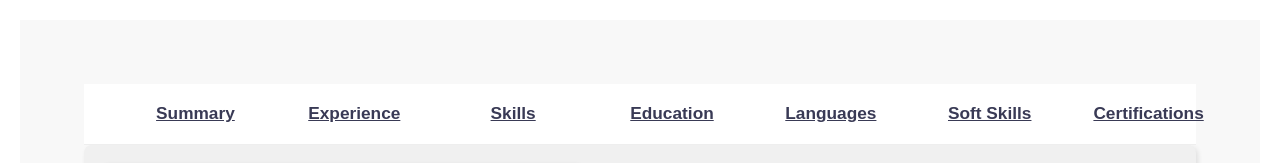
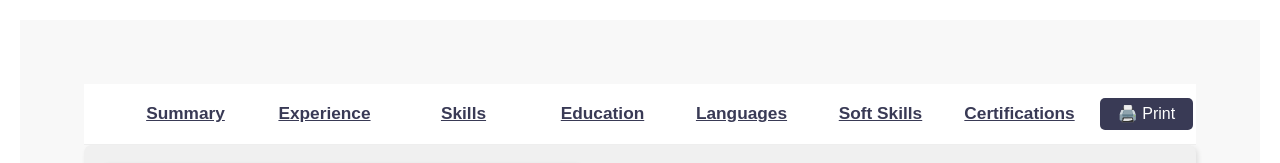
Before and after one commit to SnehilBelekar/snehilbelekar.github.io, a Vue app: page / in a window 1280 px wide. Shown: the top 163 px of the page. Built offline with nearby package versions, Linux system fonts and the light colour scheme.

Commit message:
update website with print functionality

```diff
--- a/src/App.vue
+++ b/src/App.vue
@@ -5,7 +5,13 @@
         <li v-for="section in resumeData.sections" :key="section.title">
           <a :href="'#' + section.title.toLowerCase()" @click.prevent="scrollToSection(section.title)">{{ section.title }}</a>
         </li>
-      </ul>
+        <li>
+          <!-- Print Button -->
+          <button class="print-btn" @click="printPage" title="Print Resume">
+            🖨️ Print
+          </button>
+        </li>      </ul>
+
     </nav>
     <div class="content-wrapper">
       <header class="header-container">
@@ -75,6 +81,7 @@
   </div>
 </template>
 
+
 <script setup lang="ts">
 import resumeData from './data/resumeData';
 import Section from './components/Section.vue';
@@ -87,6 +94,10 @@ const scrollToSection = (sectionTitle: string) => {
   }
 };
 
+const printPage = () => {
+  window.print();
+};
+
 const summarySection = resumeData.sections.find(section => section.title === 'Summary');
 
 const leftPanelSections = resumeData.sections.filter(section =>
@@ -97,12 +108,3 @@ const rightPanelSections = resumeData.sections.filter(
   section => !['Skills', 'Languages', 'Soft Skills', 'Certifications', 'Education', 'Summary'].includes(section.title)
 );
 </script>
-
-<style scoped>
-.summary-section {
-  margin: 24px 0 0 0;
-  padding: 16px 24px;
-  background: #f9f9f9;
-  border-radius: 8px;
-}
-</style>
--- a/src/styles/main.css
+++ b/src/styles/main.css
@@ -267,6 +267,13 @@ text-shadow: 1px 1px 2px rgba(0, 0, 0, 0.5);
   color: white;
 }
 
+.summary-section {
+  margin: 24px 0 0 0;
+  padding: 16px 24px;
+  background: #f9f9f9;
+  border-radius: 8px;
+}
+
 /* ====== Panel Layout Styles ====== */
 
 /* Wrapper for both panels below the header */
@@ -354,6 +361,58 @@ text-shadow: 1px 1px 2px rgba(0, 0, 0, 0.5);
   text-decoration: underline;
 }
 
+/* Print Button Style */
+.print-btn {
+  margin-left: auto;
+  margin-right: 1.5rem;
+  padding: 0.4rem 1.1rem;
+  font-size: 1rem;
+  background: #393a55;
+  color: #fff;
+  border: none;
+  border-radius: 5px;
+  cursor: pointer;
+  transition: background 0.2s;
+}
+.print-btn:hover {
+  background: #0077b6;
+}
+
+/* Hide print button and nav on print */
+@media print {
+  .sticky-nav,
+  .print-btn,
+  .footer,
+  .icons {
+    display: none !important;
+  }
+  .content-wrapper {
+    box-shadow: none !important;
+    margin: 0 !important;
+    padding: 0 !important;
+  }
+  .panel-wrapper {
+    box-shadow: none !important;
+    margin: 0 !important;
+    padding: 0 !important;
+  }
+  .left-panel, .right-panel {
+    background: none !important;
+    color: #000 !important;
+    box-shadow: none !important;
+    border: none !important;
+  }
+  .summary-section {
+    background: none !important;
+    color: #000 !important;
+    box-shadow: none !important;
+    border: none !important;
+  }
+  body, html, #app {
+    background: #fff !important;
+    color: #000 !important;
+  }
+}
 /* Responsive adjustments for sticky nav */
 @media (max-width: 900px) {
   .sticky-nav ul {
```
